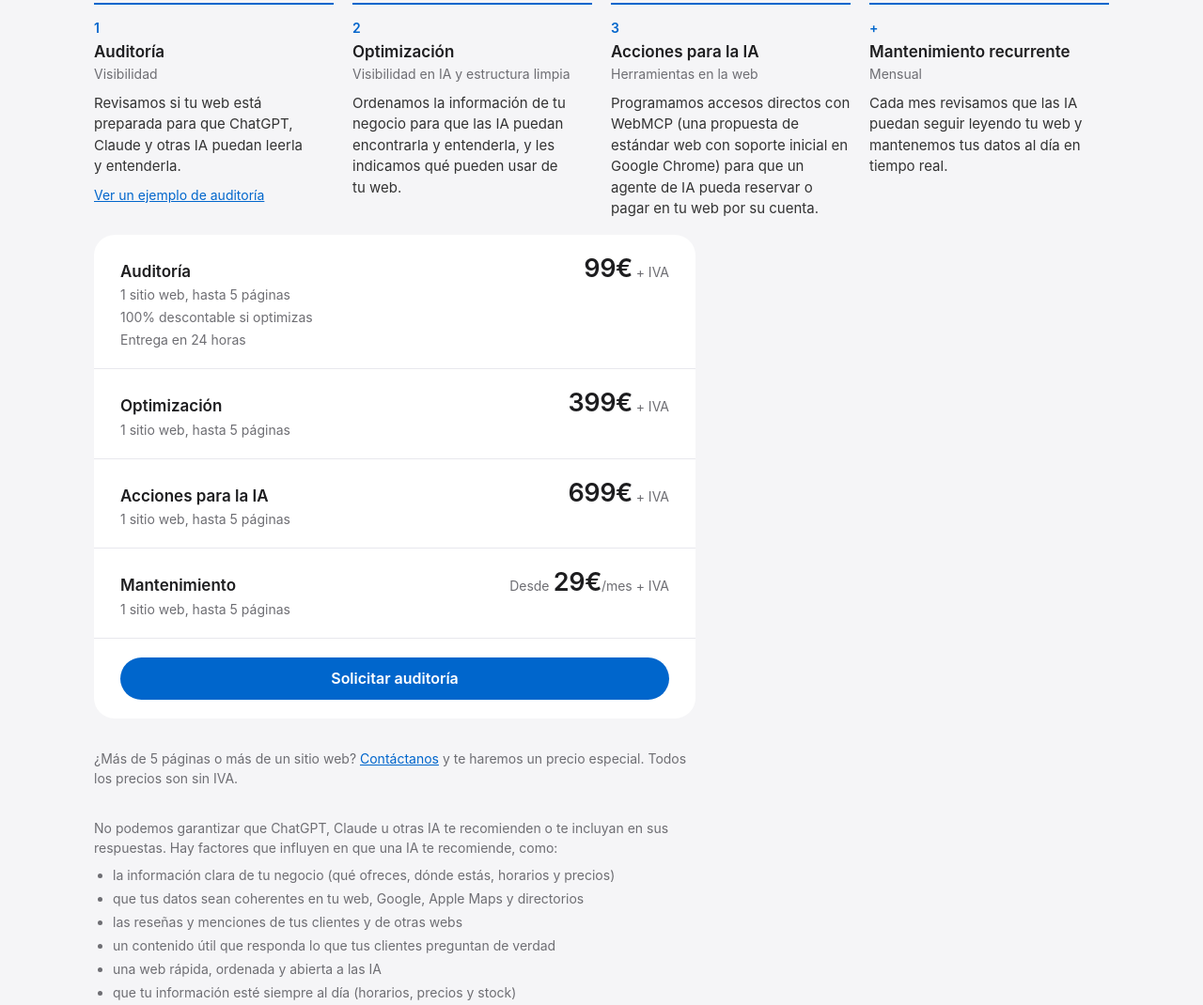
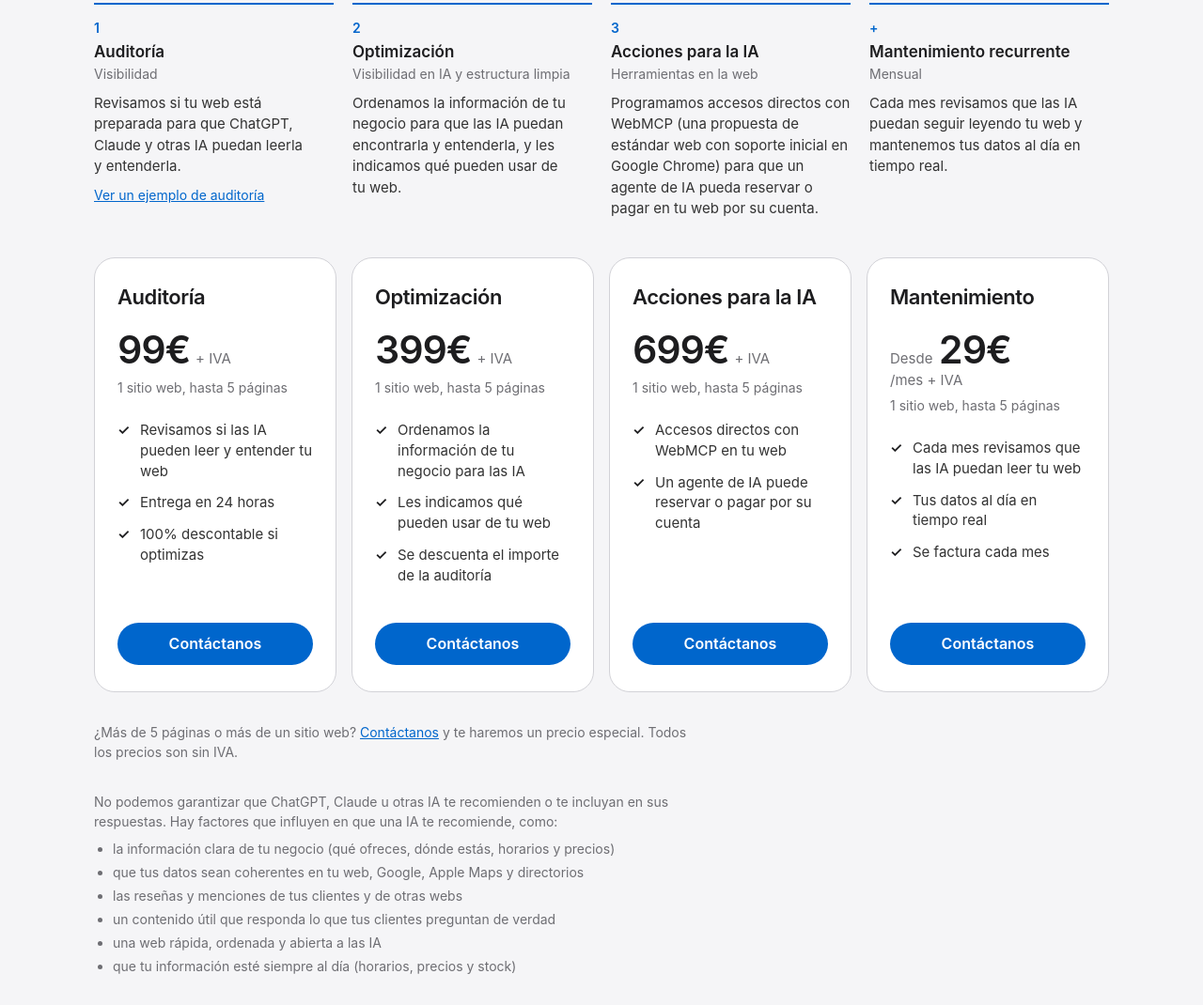
Before and after one commit to JM20Solutions/jm20_webmcp, a plain HTML site: page index.html in a window 1280 px wide. Shown: the part 4272-5342 px from the top of the page at 94% size. Drawn offline with Linux system fonts and the light colour scheme.

Commit message:
Add files via upload

```diff
--- a/index.html
+++ b/index.html
@@ -116,14 +116,34 @@
 <li><h4>Acciones para la IA</h4><span class="sub">Herramientas en la web</span><p>Programamos accesos directos con WebMCP (una propuesta de estándar web con soporte inicial en Google Chrome) para que un agente de IA pueda reservar o pagar en tu web por su cuenta.</p></li>
 <li class="maint"><h4>Mantenimiento recurrente</h4><span class="sub">Mensual</span><p>Cada mes revisamos que las IA puedan seguir leyendo tu web y mantenemos tus datos al día en tiempo real.</p></li>
 </ol>
-<div class="board">
-<article class="plan" aria-labelledby="pl-p">
-<h3 id="pl-p">Precios por sitio web</h3>
-<div class="pr"><span class="k">Auditoría</span><span class="p">99€<span class="u"> + IVA</span></span><small>1 sitio web, hasta 5 páginas</small><small>100% descontable si optimizas</small><small>Entrega en 24 horas</small></div>
-<div class="pr"><span class="k">Optimización</span><span class="p">399€<span class="u"> + IVA</span></span><small>1 sitio web, hasta 5 páginas</small></div>
-<div class="pr"><span class="k">Acciones para la IA</span><span class="p">699€<span class="u"> + IVA</span></span><small>1 sitio web, hasta 5 páginas</small></div>
-<div class="pr"><span class="k">Mantenimiento</span><span class="p"><span class="u">Desde </span>29€<span class="u">/mes + IVA</span></span><small>1 sitio web, hasta 5 páginas</small></div>
-<div class="pc"><a class="btn" href="#audit">Solicitar auditoría</a></div>
+<div class="tiers">
+<article class="tier" aria-labelledby="t-aud">
+<h3 id="t-aud">Auditoría</h3>
+<p class="tp">99€<span class="u">+ IVA</span></p>
+<p class="td">1 sitio web, hasta 5 páginas</p>
+<ul class="tl"><li>Revisamos si las IA pueden leer y entender tu web</li><li>Entrega en 24 horas</li><li>100% descontable si optimizas</li></ul>
+<a class="btn" href="#audit">Contáctanos</a>
+</article>
+<article class="tier" aria-labelledby="t-opt">
+<h3 id="t-opt">Optimización</h3>
+<p class="tp">399€<span class="u">+ IVA</span></p>
+<p class="td">1 sitio web, hasta 5 páginas</p>
+<ul class="tl"><li>Ordenamos la información de tu negocio para las IA</li><li>Les indicamos qué pueden usar de tu web</li><li>Se descuenta el importe de la auditoría</li></ul>
+<a class="btn" href="#audit">Contáctanos</a>
+</article>
+<article class="tier" aria-labelledby="t-acc">
+<h3 id="t-acc">Acciones para la IA</h3>
+<p class="tp">699€<span class="u">+ IVA</span></p>
+<p class="td">1 sitio web, hasta 5 páginas</p>
+<ul class="tl"><li>Accesos directos con WebMCP en tu web</li><li>Un agente de IA puede reservar o pagar por su cuenta</li></ul>
+<a class="btn" href="#audit">Contáctanos</a>
+</article>
+<article class="tier" aria-labelledby="t-man">
+<h3 id="t-man">Mantenimiento</h3>
+<p class="tp"><span class="u">Desde</span>29€<span class="u">/mes + IVA</span></p>
+<p class="td">1 sitio web, hasta 5 páginas</p>
+<ul class="tl"><li>Cada mes revisamos que las IA puedan leer tu web</li><li>Tus datos al día en tiempo real</li><li>Se factura cada mes</li></ul>
+<a class="btn" href="#audit">Contáctanos</a>
 </article>
 </div>
 <p class="fine">¿Más de 5 páginas o más de un sitio web? <a href="mailto:contact@jm20aisolutions.com">Contáctanos</a> y te haremos un precio especial. Todos los precios son sin IVA.</p>
@@ -157,7 +177,7 @@
 <div class="wrap">
 <h2>Descubre si tu web es visible para la inteligencia artificial.</h2>
 <!-- El formulario envía a la Edge Function submit-lead (verifica Turnstile e inserta en public.leads_webmcp). Sin claves secretas aquí. -->
-<form id="audit-form" toolname="solicitar_auditoria" tooldescription="Solicita una auditoría de visibilidad en IA para la web de un negocio (99 € + IVA, 1 sitio web, hasta 5 páginas, entrega en 24 horas). Indica contacto, empresa y URL. La persona debe aceptar la política de privacidad y pulsar enviar." data-endpoint="https://wiavnyuchdsfztzhvaua.supabase.co/functions/v1/submit-lead" novalidate>
+<form id="audit-form" toolname="contactar_jm20" tooldescription="Contacta con JM20 para consultar cómo preparar la web de un negocio para la IA. Indica contacto, empresa y URL. La persona debe aceptar la política de privacidad y pulsar enviar." data-endpoint="https://wiavnyuchdsfztzhvaua.supabase.co/functions/v1/submit-lead" novalidate>
 <div class="row2">
 <div><label for="nombre">Nombre del contacto</label><input id="nombre" name="nombre" type="text" toolparamdescription="Nombre de la persona de contacto" autocomplete="name" required aria-describedby="e-nombre"><p class="ferr" id="e-nombre" hidden></p></div>
 <div><label for="empresa">Nombre de la empresa</label><input id="empresa" name="empresa" type="text" toolparamdescription="Nombre de la empresa" autocomplete="organization" required aria-describedby="e-empresa"><p class="ferr" id="e-empresa" hidden></p></div>
@@ -167,21 +187,19 @@
 <div><label for="email">Email de contacto</label><input id="email" name="email" type="email" toolparamdescription="Email de contacto donde recibir la auditoría" autocomplete="email" required aria-describedby="e-email"><p class="ferr" id="e-email" hidden></p></div>
 </div>
 <div>
-<label class="consent" for="gdpr"><input id="gdpr" name="consentimiento" type="checkbox" toolparamdescription="Solo la persona usuaria puede aceptar la política de privacidad; el agente no debe marcarla" required aria-describedby="e-consentimiento"><span>He leído y acepto la <a href="https://aiready.jm20aisolutions.com/politica-de-privacidad">política de privacidad</a> y los <a href="https://aiready.jm20aisolutions.com/terminos-de-servicio">términos de servicio</a>. Consiento el análisis técnico de la URL facilitada para la emisión de la auditoría solicitada.</span></label>
+<label class="consent" for="gdpr"><input id="gdpr" name="consentimiento" type="checkbox" toolparamdescription="Solo la persona usuaria puede aceptar la política de privacidad; el agente no debe marcarla" required aria-describedby="e-consentimiento"><span>He leído y acepto la <a href="https://aiready.jm20aisolutions.com/politica-de-privacidad">política de privacidad</a> y los <a href="https://aiready.jm20aisolutions.com/terminos-de-servicio">términos de servicio</a>. Consiento el tratamiento de estos datos para atender mi consulta.</span></label>
 <p class="ferr" id="e-consentimiento" hidden></p>
 </div>
 <div class="cf-turnstile" data-sitekey="0x4AAAAAAGAvZbgEM21WL37h" data-appearance="interaction-only" data-theme="dark" data-language="es"></div>
 <p class="fstatus" id="fstatus" role="alert" hidden></p>
-<button class="btn" type="submit">Solicitar auditoría</button>
+<button class="btn" type="submit">Contáctanos</button>
 </form>
-<p class="fnote">Auditoría: 99€ + IVA · 1 sitio web (hasta 5 páginas) · entrega en 24 horas (<a href="#metodo">ver precios</a>).</p>
 <p class="contactline">¿Prefieres escribirnos? <a href="mailto:contact@jm20aisolutions.com">contact@jm20aisolutions.com</a></p>
 <div class="next">
 <h3>Qué pasa después</h3>
 <ol>
 <li>Recibimos tu solicitud y te contactamos por email.</li>
 <li>Analizamos la URL que nos indiques.</li>
-<li>Te entregamos la auditoría en 24 horas. <a href="audit-ejemplo.html">Mira cómo es</a>.</li>
 </ol>
 </div>
 <div class="fok" id="fok" role="status" tabindex="-1" hidden>
--- a/pricing.css
+++ b/pricing.css
@@ -33,3 +33,17 @@
 .fine li{margin-bottom:4px}
 @media (max-width:900px){.phases{grid-template-columns:1fr 1fr}}
 @media (max-width:640px){.phases{grid-template-columns:1fr}.js .sizepick{display:grid}.sizepick button{width:100%}}
+
+/* tarjetas de precios: una por servicio */
+.tiers{margin-top:40px;display:grid;grid-template-columns:repeat(4,1fr);gap:16px;align-items:stretch}
+.tier{display:flex;flex-direction:column;background:#fff;border:1px solid var(--hairline);border-radius:22px;padding:28px 24px}
+.tier h3{font-size:22px;line-height:1.25;letter-spacing:-.02em}
+.tp{display:flex;flex-wrap:wrap;align-items:baseline;gap:0 6px;margin:20px 0 0;font:600 clamp(32px,3.2vw,42px)/1.1 var(--font);letter-spacing:-.03em;color:var(--ink);font-variant-numeric:tabular-nums}
+.tp .u{font:400 15px var(--font);letter-spacing:0;color:var(--ink-48)}
+.td{margin:8px 0 0;font-size:14px;line-height:1.43;color:var(--ink-48)}
+.tl{list-style:none;margin:24px 0 28px;padding:0;flex:1}
+.tl li{position:relative;padding-left:24px;margin:0 0 12px;font-size:15px;line-height:1.45;color:var(--ink-80)}
+.tl li::before{content:"\2713";position:absolute;left:0;top:0;font-weight:600;color:var(--ink)}
+.tier .btn{display:block;width:100%;text-align:center}
+@media (max-width:1000px){.tiers{grid-template-columns:1fr 1fr}}
+@media (max-width:640px){.tiers{grid-template-columns:1fr}}
```
